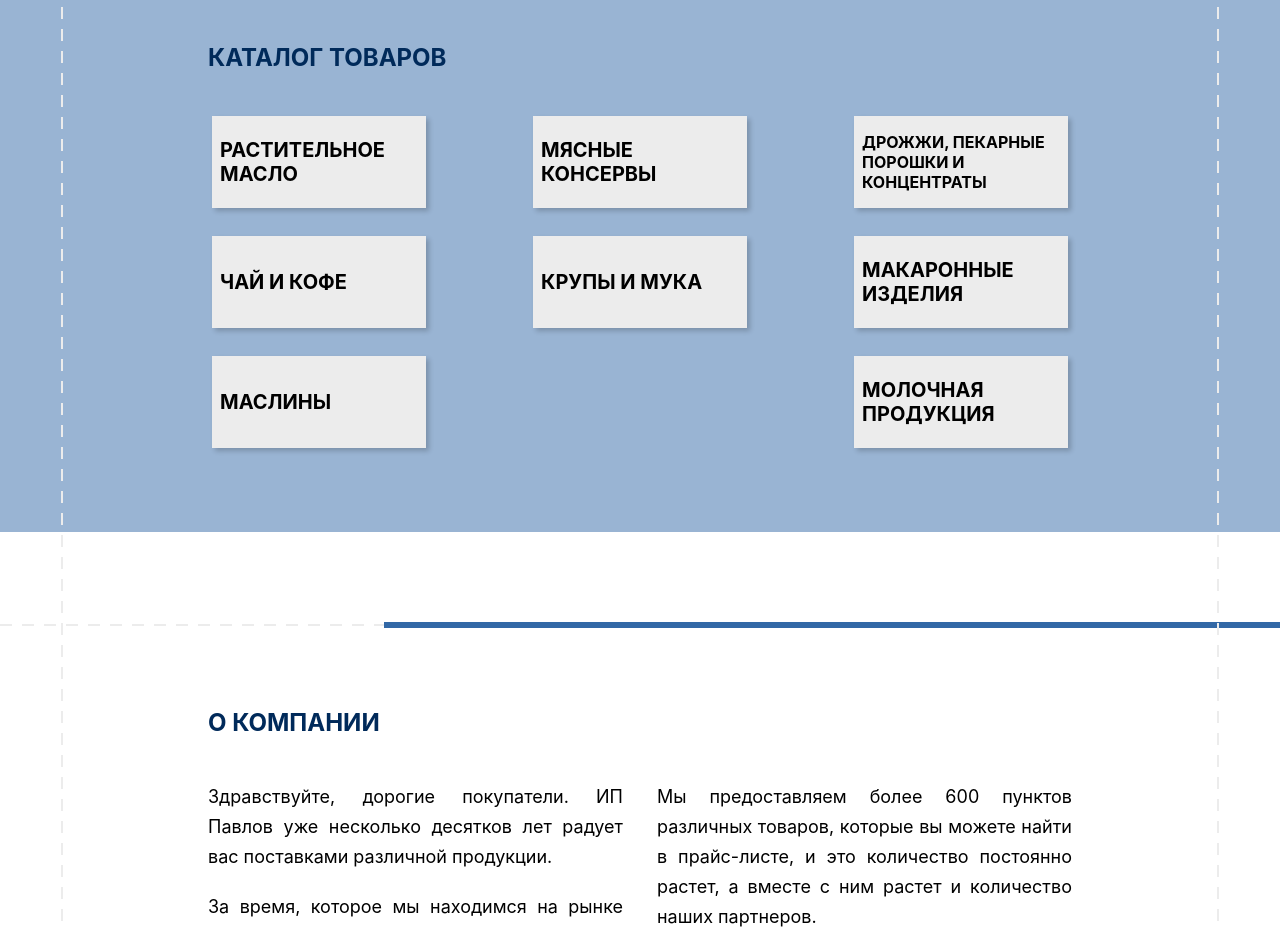
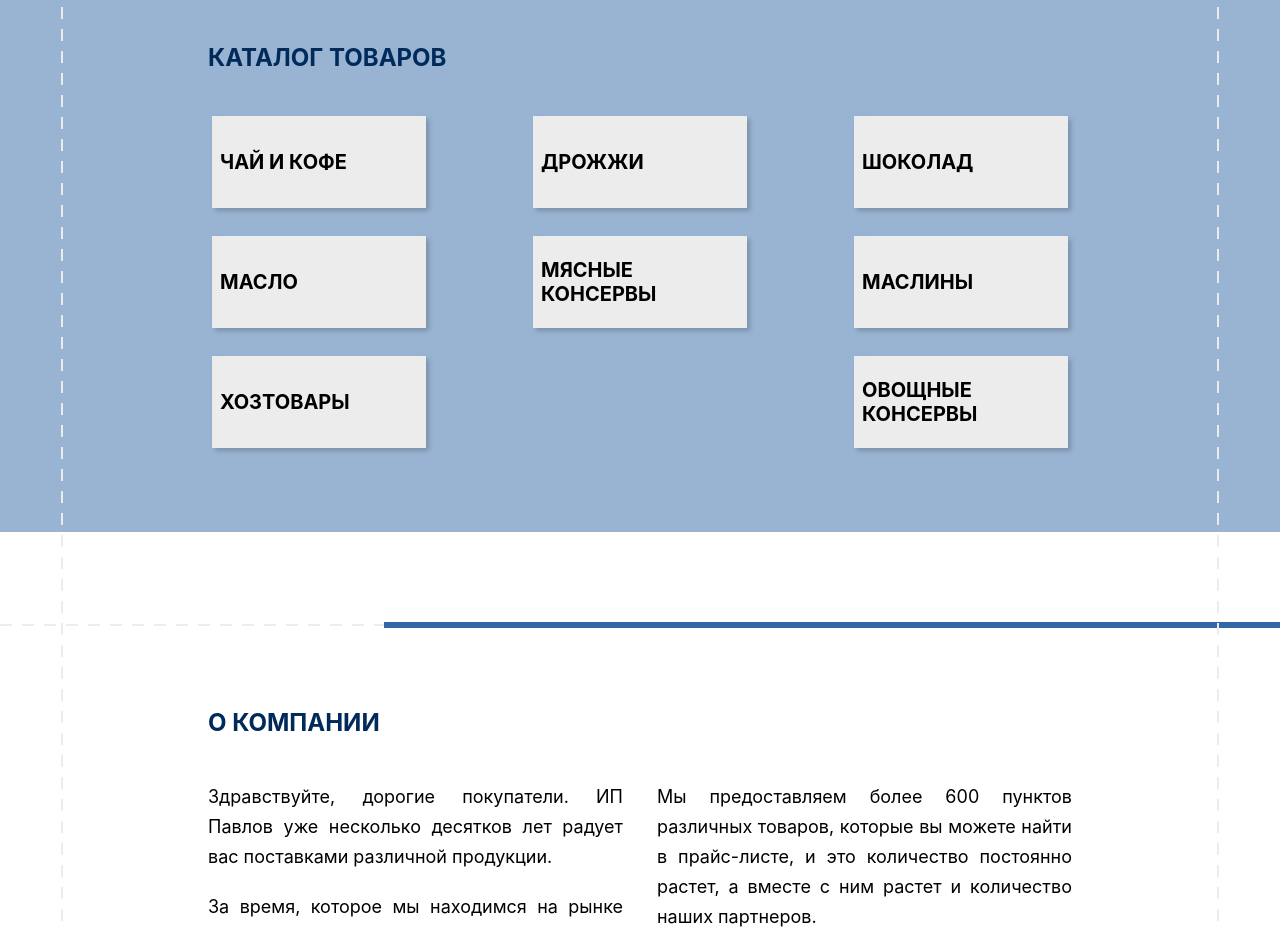
Before and after one commit to VerdiFran/ip-pavlov, a React (Create React App) app: page / in a window 1280 px wide. Shown: the part 820-1749 px from the top of the page. Built offline with nearby package versions, Linux system fonts and the light colour scheme; the HTML template or start-up script is replaced by a standard one.

Commit message:
Add random selecting from categories

```diff
--- a/src/components/Home/CatalogSection/CatalogSection.js
+++ b/src/components/Home/CatalogSection/CatalogSection.js
@@ -6,18 +6,7 @@ import styles from './CatalogSection.module.scss'
  * @returns {JSX.Element}
  * @constructor
  */
-const CatalogSection = () => {
-    const categories = [
-        'РАСТИТЕЛЬНОЕ МАСЛО',
-        'МЯСНЫЕ КОНСЕРВЫ',
-        'ДРОЖЖИ, ПЕКАРНЫЕ ПОРОШКИ И КОНЦЕНТРАТЫ',
-        'ЧАЙ И КОФЕ',
-        'КРУПЫ И МУКА',
-        'МАКАРОННЫЕ ИЗДЕЛИЯ',
-        'МАСЛИНЫ',
-        'МОЛОЧНАЯ ПРОДУКЦИЯ'
-    ]
-
+const CatalogSection = ({categories}) => {
     return (
         <div>
             <h1 className="heading">Каталог товаров</h1>
@@ -28,8 +17,8 @@ const CatalogSection = () => {
                             <div className={styles.categoryNameBlock}>
                                 <span
                                     className={styles.categoryName}
-                                    style={{fontSize: category.length > 30 ? '16px' : '20px'}}
-                                >{category}</span>
+                                    style={{fontSize: category.title.length > 30 ? '16px' : '20px'}}
+                                >{category.title}</span>
                             </div>
                             <img src="" alt="" height="80px" className={styles.categoryImage}/>
                         </div>
--- /dev/null
+++ b/src/components/Home/CatalogSection/CatalogSectionContainer.js
@@ -0,0 +1,9 @@
+import {connect} from 'react-redux'
+import CatalogSection from './CatalogSection'
+import {getEightRandomCategories} from '../../../utils/selectors/catalogSelectors'
+
+const mapStateToProps = (state) => ({
+    categories: getEightRandomCategories(state)
+})
+
+export default connect(mapStateToProps)(CatalogSection)
--- a/src/components/Home/Home.js
+++ b/src/components/Home/Home.js
@@ -3,7 +3,7 @@ import BlockWrapper from '../BlockWrapper/BlockWrapper'
 import AboutSite from './AboutSite/AboutSite'
 import PageWrapper from '../PageWrapper/PageWrapper'
 import AboutCompany from './AboutCompany/AboutCompany'
-import CatalogSection from './CatalogSection/CatalogSection'
+import CatalogSectionContainer from './CatalogSection/CatalogSectionContainer'
 
 /**
  * Home page
@@ -17,7 +17,7 @@ const Home = () => {
                 <AboutSite/>
             </BlockWrapper>
             <BlockWrapper wrapperType="dark" dividerType="long">
-                <CatalogSection/>
+                <CatalogSectionContainer/>
             </BlockWrapper>
             <BlockWrapper wrapperType="light" dividerType="short">
                 <AboutCompany/>
--- a/src/redux/reducers/catalogReducer.js
+++ b/src/redux/reducers/catalogReducer.js
@@ -59,47 +59,47 @@ export const downloadCategories = () => async (dispatch) => {
                 {
                     id: 4,
                     routeName: 'konservi',
-                    name: 'Консервы'
+                    name: 'Мясные консервы'
                 },
                 {
                     id: 5,
                     routeName: 'maslo',
-                    name: 'Масло'
+                    name: 'Овощные консервы'
                 },
                 {
                     id: 6,
                     routeName: 'bakaleya',
-                    name: 'Бакалея'
+                    name: 'Шоколад'
                 },
                 {
                     id: 4,
                     routeName: 'konservi',
-                    name: 'Консервы'
+                    name: 'Хозтовары'
                 },
                 {
                     id: 5,
                     routeName: 'maslo',
-                    name: 'Масло'
+                    name: 'Дрожжи'
                 },
                 {
                     id: 6,
                     routeName: 'bakaleya',
-                    name: 'Бакалея'
+                    name: 'Чай и кофе'
                 },
                 {
                     id: 4,
                     routeName: 'konservi',
-                    name: 'Консервы'
+                    name: 'Крупы и мука'
                 },
                 {
                     id: 5,
                     routeName: 'maslo',
-                    name: 'Масло'
+                    name: 'Маслины'
                 },
                 {
                     id: 6,
                     routeName: 'bakaleya',
-                    name: 'Бакалея'
+                    name: 'Молочная продукция'
                 },
             ])
         }, 1000)
--- a/src/utils/selectors/catalogSelectors.js
+++ b/src/utils/selectors/catalogSelectors.js
@@ -1,3 +1,19 @@
 export const getCategories = (state) => {
     return state.catalog.categories
 }
+
+export const getEightRandomCategories = (state) => {
+    const categories = state.catalog.categories
+
+    if (categories.length <= 8) {
+        return categories
+    }
+
+    const shuffle = (array) => {
+        return array.sort(function () {
+            return 0.5 - Math.random()
+        })
+    }
+
+    return shuffle(categories).slice(0, 8)
+}
```
